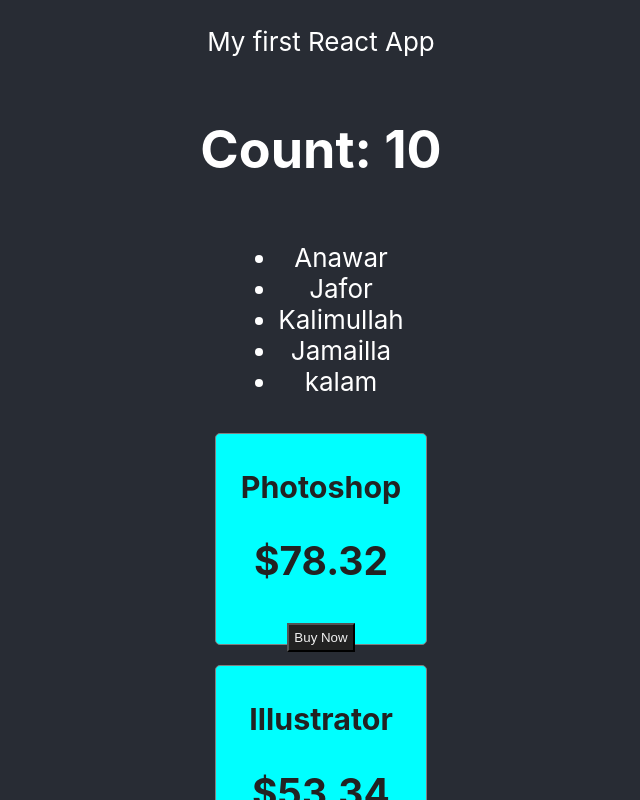
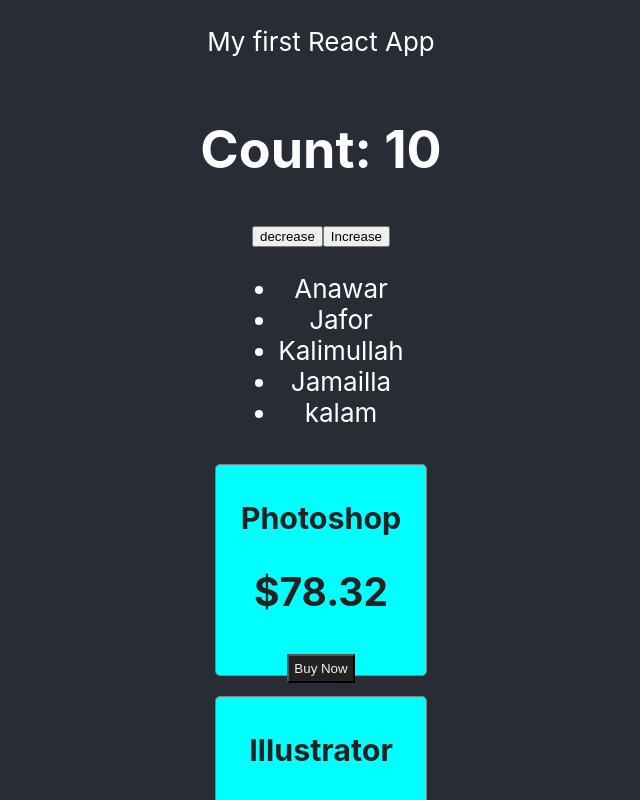
Before and after one commit to SamanwoySaha/react-core-concepts, a React (Create React App) app: page / in a window 1280 px wide. Shown: the top 800 px of the page, without its empty margins (319-959 px from the left). Built offline with nearby package versions, Linux system fonts and the light colour scheme.

Commit message:
set state method apply

```diff
--- a/src/App.js
+++ b/src/App.js
@@ -33,9 +33,12 @@
 
 function Counter() {
     const [count, setCount] = useState(10);
+    // const handleIncrease = () => () => setCount(count + 1);
     return (
         <div>
             <h1>Count: {count}</h1>
+            <button onMouseMove={() => setCount(count - 1)}>decrease</button>
+            <button onClick={() => setCount(count + 1)}> Increase</button>
         </div>
     );
 }
```
